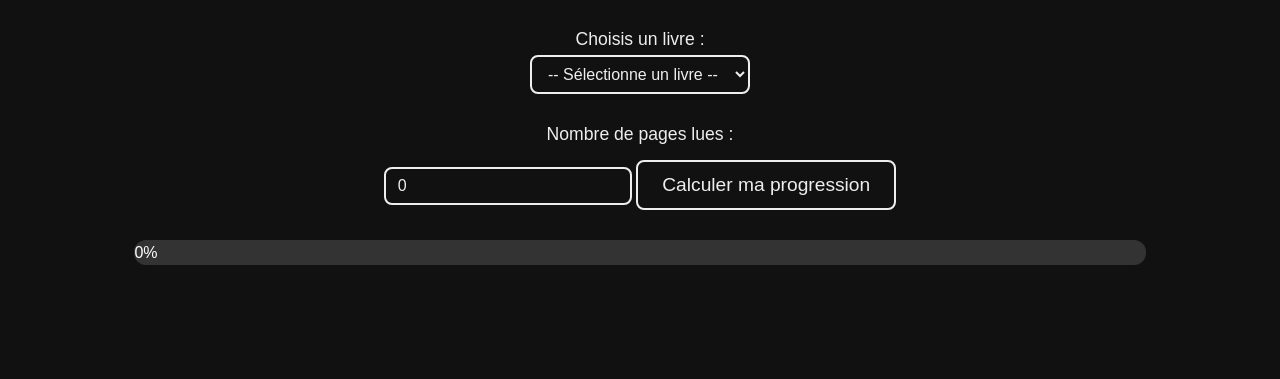
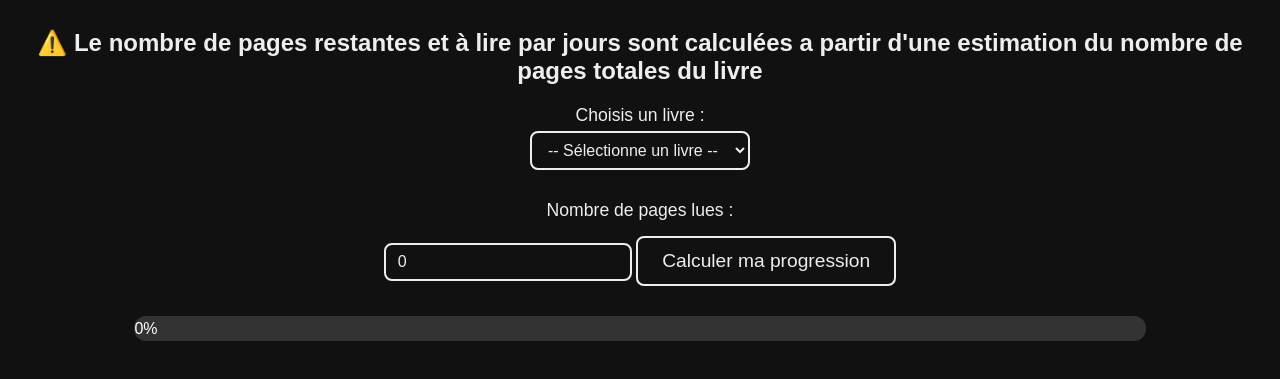
Before and after one commit to moi34567/Decompte-rentr-e, a plain HTML site: page progress.html in a window 1280 px wide. Both pictures are taken after a click on the button "Calculer ma progression". Shown: the part 227-606 px from the top of the page. Drawn offline with Linux system fonts and the light colour scheme.

Commit message:
Update progress.html

```diff
--- a/progress.html
+++ b/progress.html
@@ -81,7 +81,7 @@
 </head>
 <body>
   <h1>📖 Suivi de lecture</h1>
-
+  <h2>⚠️ Le nombre de pages restantes et à lire par jours sont calculées a partir d'une estimation du nombre de pages totales du livre</h2>
   <label for="bookSelect">Choisis un livre :</label>
   <select id="bookSelect">
     <option value="0">-- Sélectionne un livre --</option>
@@ -137,7 +137,7 @@
 
       document.getElementById("result").innerHTML = `
         🔖 Pages restantes : <b>${pagesRemaining}</b><br>
-        ⏳ Jours restants : <b>${daysRemaining}</b><br>
+        ⏳ Jours restants avant la rentrée: <b>${daysRemaining}</b><br>
         ⚡ Pages à lire par jour : <b>${pagesPerDay}</b>
       `;
 
```
